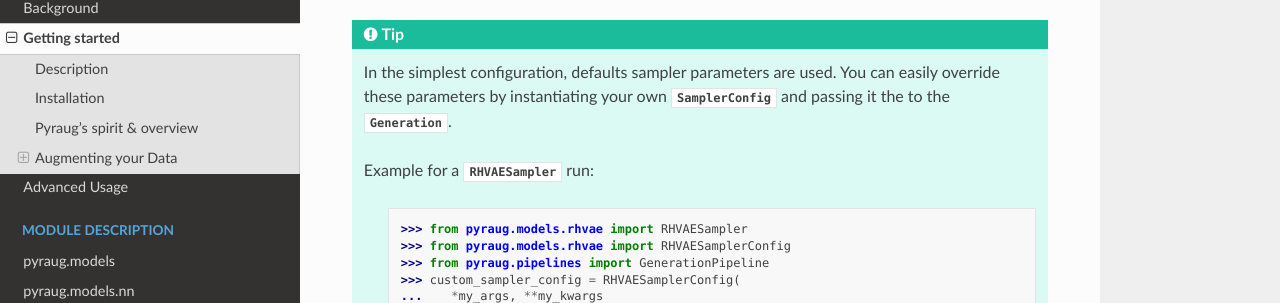
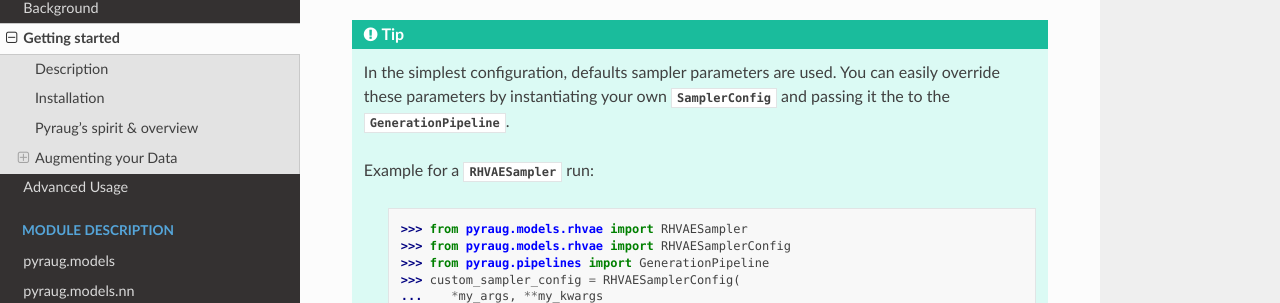
Before and after one commit to clementchadebec/pyraug, a Sphinx documentation site: the page built from docs/source/getting_started.rst, in a window 1280 px wide and 900 px high, scrolled down 6176 px. Shown: the part 144-447 px from the top of the window. Built offline with Sphinx 7.4.7 and the Read the Docs theme 2.0.0, drawn with Linux system fonts in a browser that asks for light colours; pages that are not in the unit, such as notebooks, are missing from menus.

Commit message:
update start doc

```diff
--- a/docs/source/getting_started.rst
+++ b/docs/source/getting_started.rst
@@ -285,9 +285,9 @@
 
 
 .. tip::
-   In the simplest configuration, defaults sampler parameters are used. You can easily override these parameters by instantiating your own :class:`~pyraug.models.base.SamplerConfig` and passing it the to the :class:`~pyraug.pipelines.Generation`.
+   In the simplest configuration, defaults sampler parameters are used. You can easily override these parameters by instantiating your own :class:`~pyraug.models.base.SamplerConfig` and passing it the to the :class:`~pyraug.pipelines.GenerationPipeline`.
 
-   Example for a :class:`~pyraug.models.RHVAESampler` run:
+   Example for a :class:`~pyraug.models.rhvae.RHVAESampler` run:
 
     .. code-block:: python
 
```
